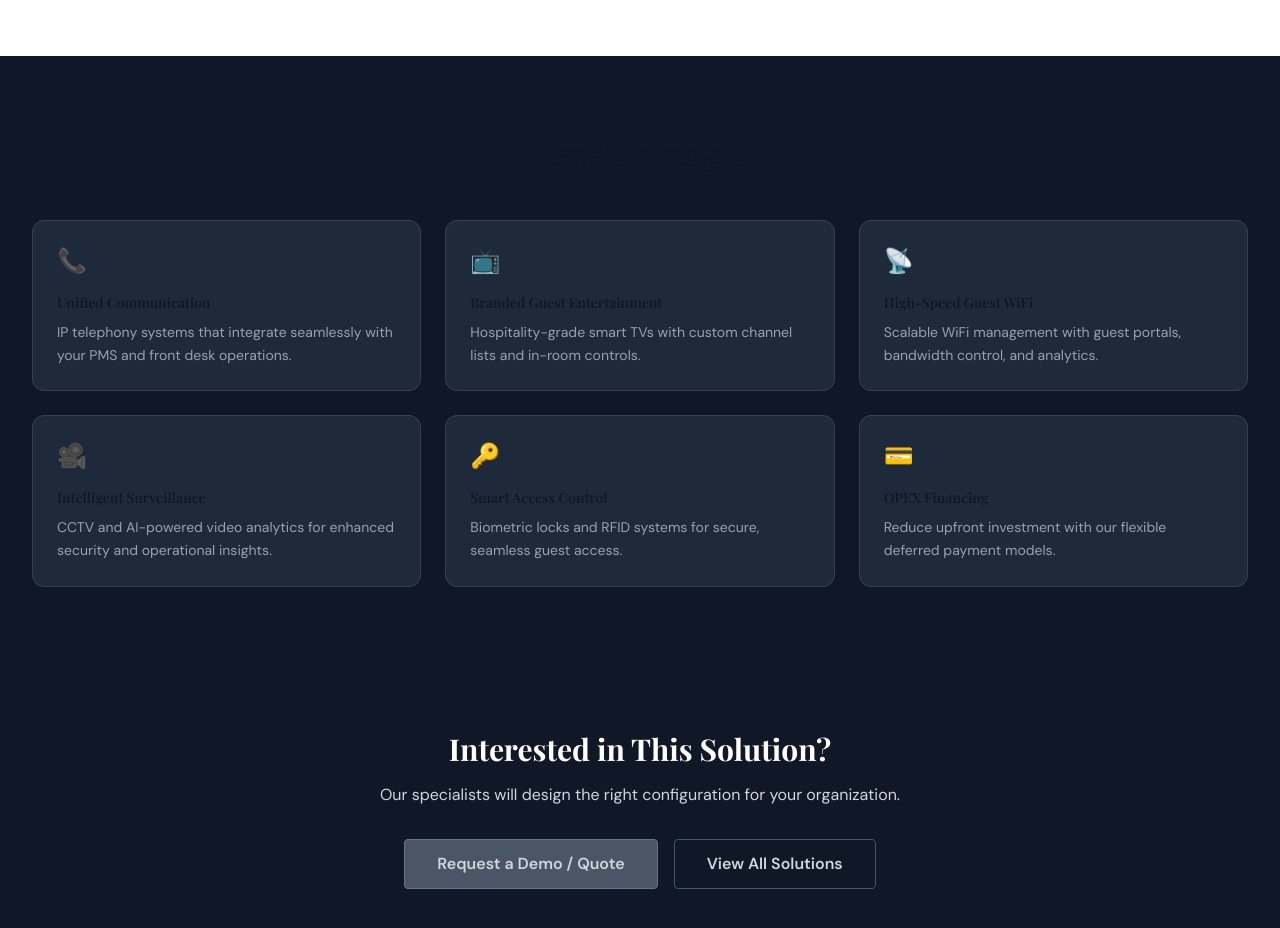
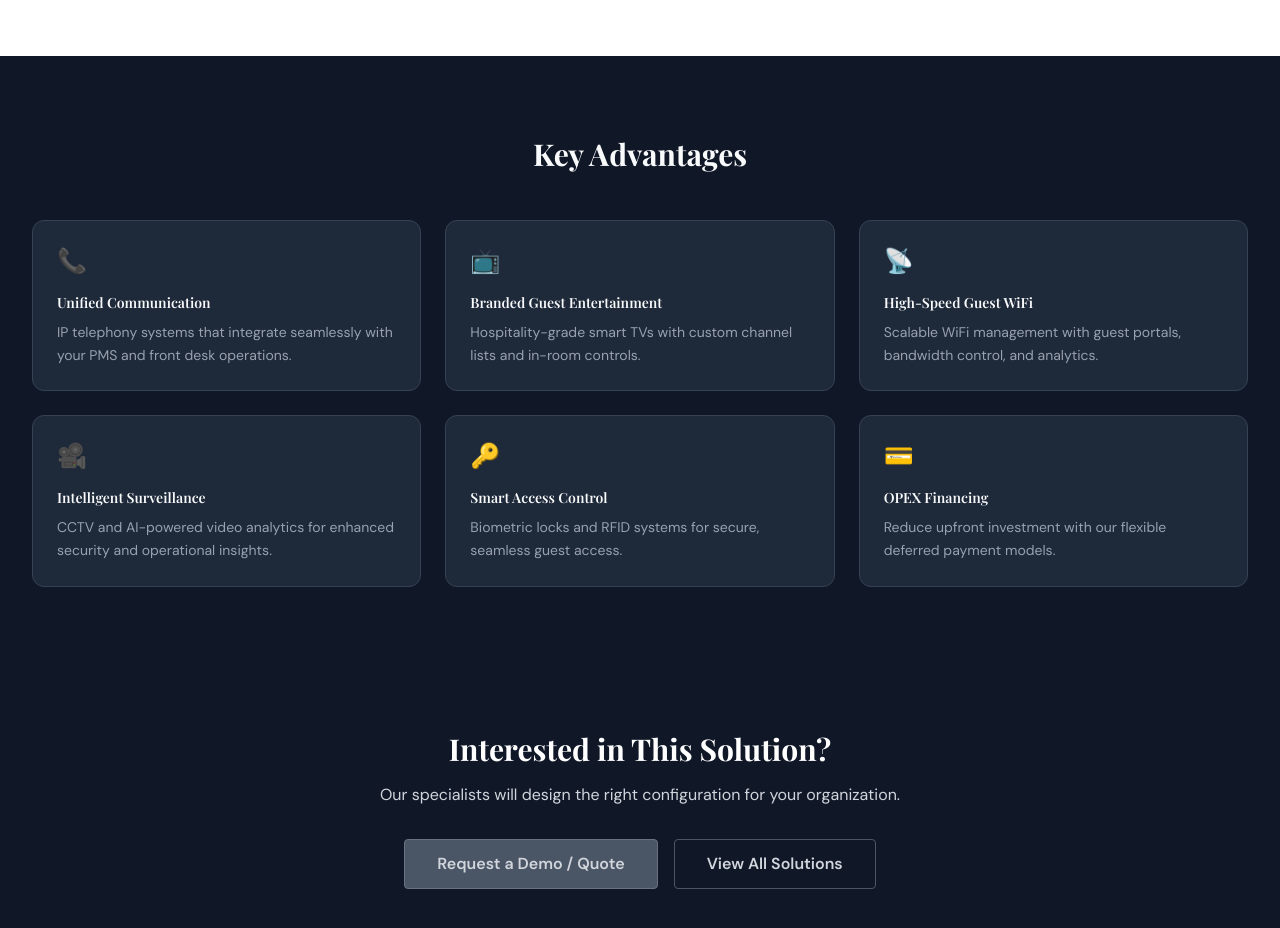
Before and after one commit to kolambkar11/cinereustechservfe, a Next.js app: page /solutions/hospitality in a window 1280 px wide. Shown: the part 1220-2148 px from the top of the page. Built offline with nearby package versions, Linux system fonts and the light colour scheme.

Commit message:
added ui fixes for the code

```diff
--- a/app/components/SolutionDetail.tsx
+++ b/app/components/SolutionDetail.tsx
@@ -111,7 +111,7 @@ export default function SolutionDetail({
       <section className="bg-gray-900 py-20 px-4 sm:px-6 lg:px-8">
         <div className="max-w-7xl mx-auto">
           <div className="mb-12 text-center">
-            <h2 className="font-display text-3xl font-bold text-gray-900">
+            <h2 className="font-display text-3xl font-bold text-gray-50">
               Key Advantages
             </h2>
           </div>
@@ -122,7 +122,7 @@ export default function SolutionDetail({
                 className="bg-gray-800 border border-gray-700 rounded-xl p-6"
               >
                 <span className="text-2xl mb-4 block">{h.icon}</span>
-                <h4 className="font-display font-semibold text-gray-900 text-sm mb-2">
+                <h4 className="font-display font-semibold text-gray-50 text-sm mb-2">
                   {h.title}
                 </h4>
                 <p className="text-gray-400 text-sm leading-relaxed">
--- a/app/page.tsx
+++ b/app/page.tsx
@@ -226,7 +226,7 @@ export default function HomePage() {
         <div className="max-w-4xl mx-auto">
           <div className="bg-white border-l-4 border-gray-700 rounded-xl px-8 py-7 flex flex-col md:flex-row items-start md:items-center gap-6 shadow-sm">
             <div className="flex-1">
-              <h3 className="font-display font-bold text-gray-900 text-xl mb-2">
+              <h3 className="font-display font-bold text-gray-50 text-xl mb-2">
                 Flexible Financing Available
               </h3>
               <p className="text-gray-600 text-sm leading-relaxed">
--- a/app/solutions/page.tsx
+++ b/app/solutions/page.tsx
@@ -87,9 +87,9 @@ export default function SolutionsPage() {
       <section className="bg-gray-800 py-5 px-4 sm:px-6 lg:px-8">
         <div className="max-w-7xl mx-auto flex flex-col sm:flex-row items-center justify-between gap-4 text-sm">
           <p className="text-gray-300 text-center sm:text-left">
-            <strong className="text-white">Flexible Financing:</strong> Deferred
-            Payment Options or OPEX Model for Medium &amp; Large Enterprises.
-            Reduce CapEx. Focus on Growth.
+            <strong className="text-white">Flexible Financing: </strong>
+            Deferred Payment Options or OPEX Model for Medium &amp; Large
+            Enterprises. Reduce CapEx. Focus on Growth.
           </p>
           <Link
             href="/contact"
```
